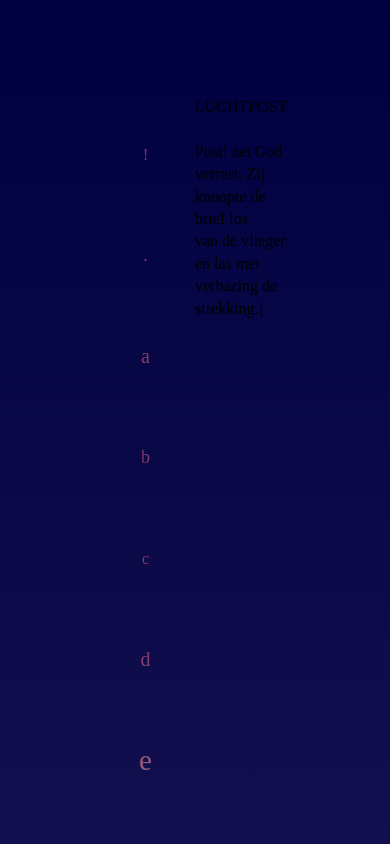
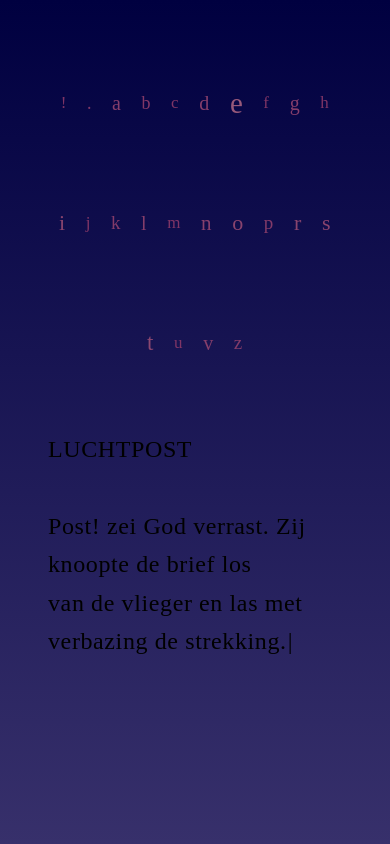
Before and after one commit to ludder/vlieger, a Next.js app: page / in a window 390 px wide. Shown: the top 844 px of the page. Built offline with nearby package versions, Linux system fonts and the light colour scheme.

Commit message:
Make responsive

```diff
--- a/components/TypeWriter.js
+++ b/components/TypeWriter.js
@@ -1,5 +1,6 @@
 import { useState } from "react";
 import Typewriter from "typewriter-effect";
+import styles from '@/styles/Home.module.css'
 
 const vlieger = [
   `LUCHTPOST`,
@@ -63,16 +64,16 @@ export default function TypeWriter() {
   const [typedLetters, setTypedLetters] = useState('');
 
   return (
-    <div style={{ display: "grid", gridTemplateColumns: "50% 50%", minHeight: 'calc(100vh - 12rem)' }}>
-      <div style={{ display: 'flex', flexWrap: 'wrap', padding: '1rem 2rem', gap: '1rem', justifyContent: 'center', alignContent: 'flex-start', animation: '0.5s all linear' }}>{
+    <div className={styles.poemContainer}>
+      <div className={styles.letters}>{
         getLetterCount(typedLetters).map((obj, index) => {
           const red = Math.min(255, 125 + obj.count * 2)
           const green = Math.min(255, 50 + obj.count * 3)
           const blue = Math.min(255, 100 + obj.count * 1.7)
-          return <span key={index} style={{ margin: "5px", lineHeight: '75px', fontSize: `${16 + obj.count}px`, color: `rgb(${red}, ${green}, ${blue})` }}>{obj.letter}</span>
+          return <span key={index} style={{ margin: "5px", lineHeight: `100px`, fontSize: `${16 + obj.count}px`, color: `rgb(${red}, ${green}, ${blue})` }}>{obj.letter}</span>
         })
       }</div>
-      <div>
+      <div className={styles.poem}>
         <Typewriter
           onInit={(typewriter) => {
             vlieger.forEach(sentence => {
--- a/pages/index.js
+++ b/pages/index.js
@@ -10,8 +10,8 @@ export default function Home() {
   return (
     <>
       <Head>
-        <title>Create Next App</title>
-        <meta name="description" content="Generated by create next app" />
+        <title>De vlieger</title>
+        <meta name="description" content="Animated poetry by TheLud" />
         <meta name="viewport" content="width=device-width, initial-scale=1" />
         <link rel="icon" href="/favicon.ico" />
       </Head>
--- a/styles/Home.module.css
+++ b/styles/Home.module.css
@@ -4,10 +4,22 @@
   justify-content: space-between;
   align-items: center; */
   background: linear-gradient(#000040, #37306B);
-  padding: 6rem;
+  padding: 2rem 1rem;
   min-height: 100vh;
-  line-height: 1.4;
+  line-height: 1.6;
+  font-size: 24px;
+  letter-spacing: 0.6px;
+  max-width: 1280px;
+  margin: 0 auto;
 }
+
+@media (min-width: 701px)  {
+  .main {
+    padding: 6rem;
+  }
+}
+
+
 
 .description {
   display: inherit;
@@ -278,3 +290,28 @@
     transform: rotate(0deg);
   }
 }
+
+.poemContainer {
+  min-height: calc(100vh - 12rem);
+}
+
+@media (min-width: 701px)  {
+  .poemContainer {
+    display: grid;
+    grid-template-columns: 40% 60%;
+  }
+}
+
+.letters {
+  display: flex;
+  flex-wrap: wrap;
+  padding: 1rem 2rem;
+  justify-content: center;
+  align-content: flex-start;
+  animation: 0.5s all linear;
+  gap: 10px
+}
+
+.poem {
+  padding: 1rem 2rem;
+}
```
